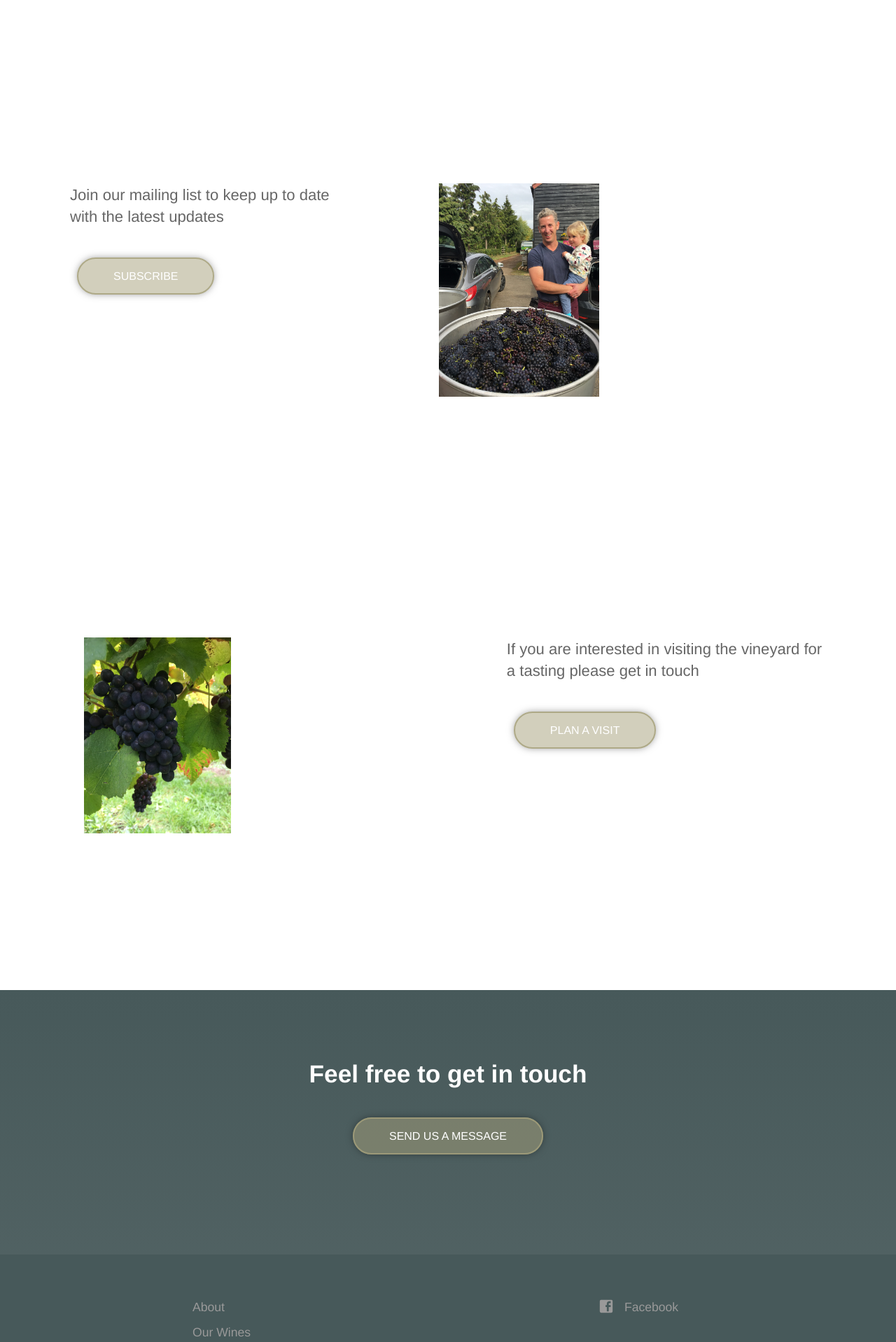
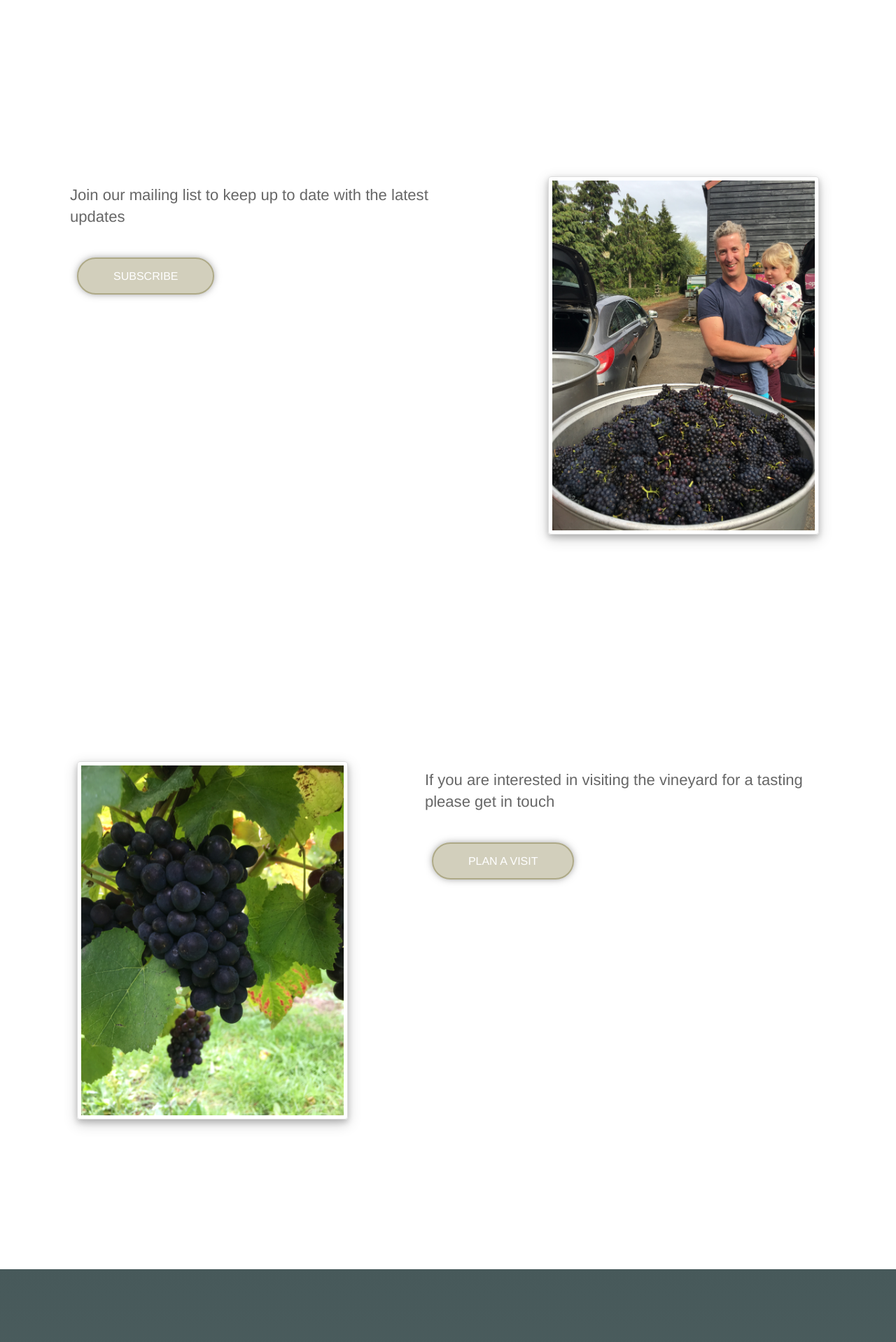
Before and after one commit to seblawson11/CoopersCroft, a Jekyll site: the page built from index.html, in a window 1280 px wide. Shown: the part 1299-3217 px from the top of the page at 70% size. Built offline with Jekyll 4.4.1, drawn with Linux system fonts in a browser that asks for light colours.

Commit message:
homepage imgs

```diff
--- a/_sass/homepage.scss
+++ b/_sass/homepage.scss
@@ -23,10 +23,20 @@
 	justify-content: center;
 
 	.homepage-image1 img {
-		height: auto;
-		width: 40%;
-		align-items: center;
-		margin: 20px;
+		height: 500px;
+		width: auto;
+		margin: 10px;
+		border: 1px solid #ddd;
+	  border-radius: 4px;
+	  padding: 5px;
+		box-shadow: 0 4px 8px 0 rgba(0, 0, 0, 0.2), 0 6px 20px 0 rgba(0, 0, 0, 0.19);
+
+		.right {
+			float: right;
+		}
+		.left {
+			float: left;
+		}
 	}
 
 	.column {
--- a/index.html
+++ b/index.html
@@ -31,7 +31,7 @@ description: A wine from Suffolk
 				<div class="cta button alt"><a href="">Subscribe</a></div>
 			</div>
 			<div class="column homepage-image1">
-				<img src="{{ site.baseurl }}/images/harvest.jpg" alt="Wine" class="editable">
+				<img src="{{ site.baseurl }}/images/harvest.jpg" alt="Wine" class="editable right">
 			</div>
 		</div>
 	</section>
@@ -39,7 +39,7 @@ description: A wine from Suffolk
 	<section>
 		<div class="row homepage-container">
 			<div class="column homepage-image1">
-				<img src="{{ site.baseurl }}/images/grapes.jpg" alt="Grapes" class="editable">
+				<img src="{{ site.baseurl }}/images/grapes.jpg" alt="Grapes" class="editable left">
 			</div>
 			<div class="column text editable">
 				<p>If you are interested in visiting the vineyard for a tasting please get in touch</p>
```
